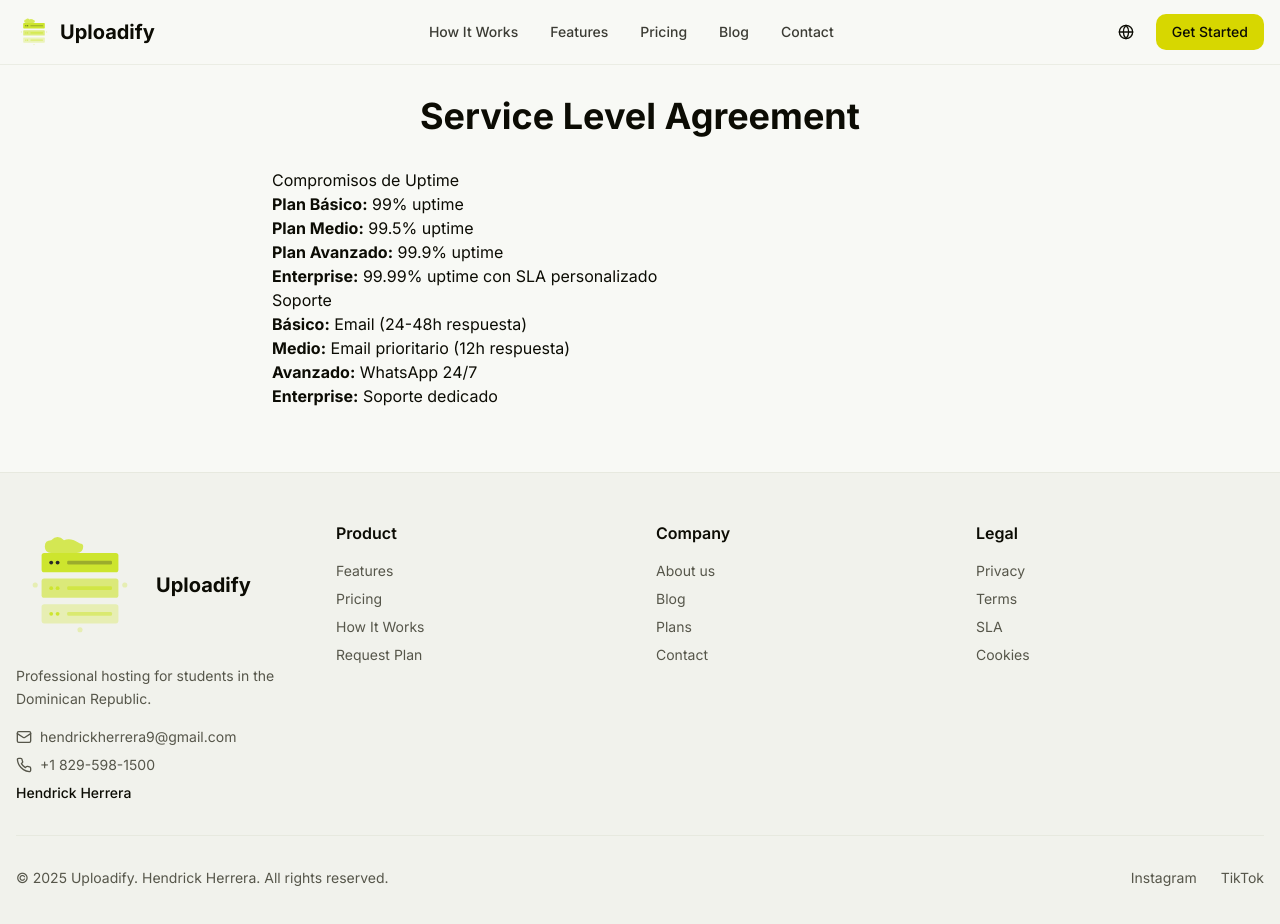
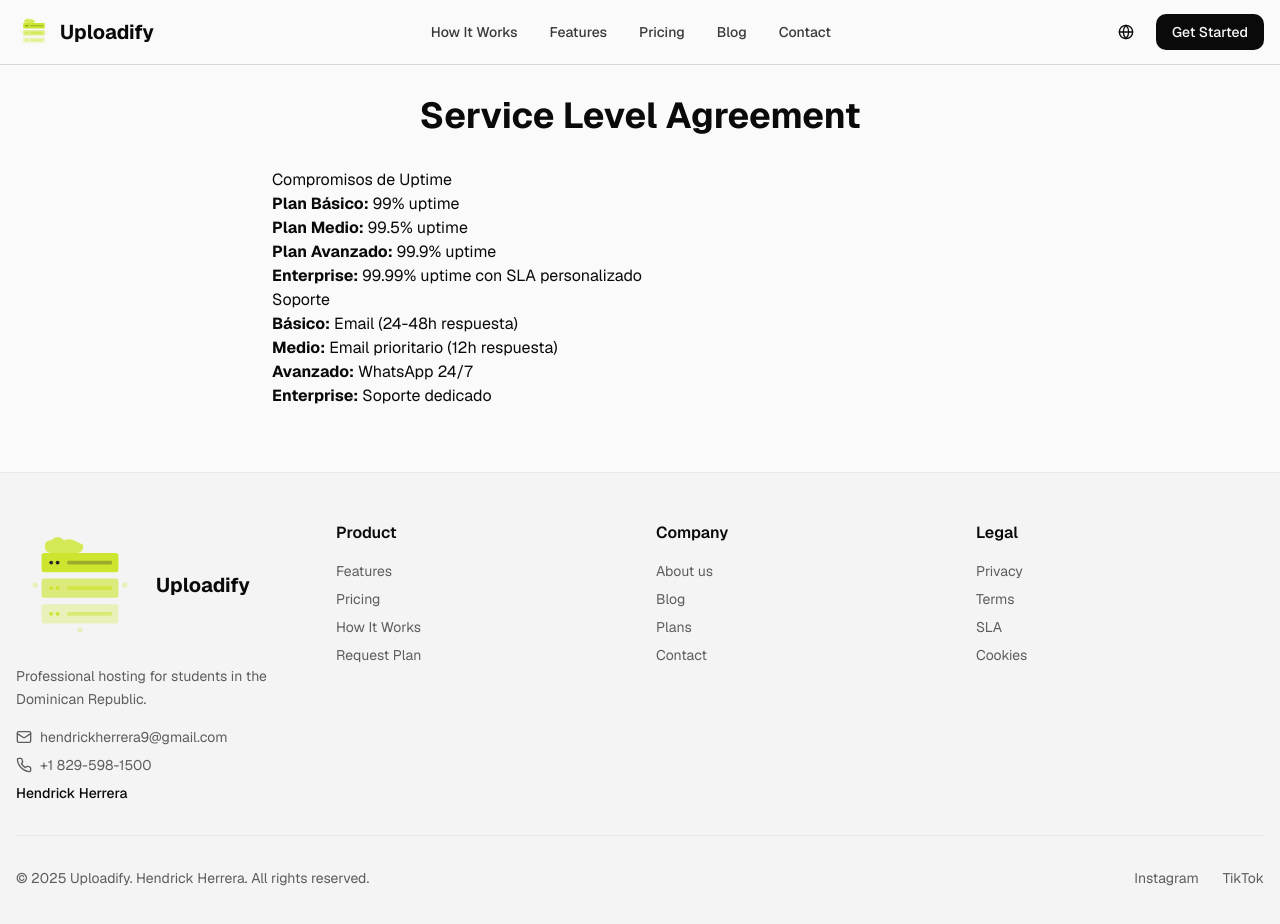
Before and after one commit to Xhand98/uploadify, a Next.js app: page /en/sla in a window 1280 px wide. Shown: the top 924 px of the page. Built offline with nearby package versions, Linux system fonts and the light colour scheme.

Commit message:
feat: switch font to Geist and update site title & description
Co-authored-by: Hendrick <78098509+Xhand98@users.noreply.github.com>

```diff
--- a/app/[lang]/layout.tsx
+++ b/app/[lang]/layout.tsx
@@ -1,21 +1,21 @@
 import type React from "react"
 import type { Metadata } from "next"
-import { Inter } from "next/font/google"
+import { Geist } from "next/font/google"
 import { Analytics } from "@vercel/analytics/next"
 import { SpeedInsights } from "@vercel/speed-insights/next"
 import "../globals.css"
 import { i18n, type Locale } from "@/lib/i18n/config"
 
-const inter = Inter({ subsets: ["latin"] })
+const geist = Geist({ subsets: ["latin"] })
 
 export async function generateStaticParams() {
   return i18n.locales.map((locale) => ({ lang: locale }))
 }
 
 export const metadata: Metadata = {
-  title: "Uploadify - Hosting Rápido y Confiable",
+  title: "Uploadify — Hosting simple para proyectos reales",
   description:
-    "Hosting profesional en República Dominicana con planes desde RD$ 299/mes. Velocidad, seguridad y soporte 24/7.",
+    "Despliega tu proyecto sin fricción. Hosting rápido, seguro y acompañado para estudiantes y equipos pequeños.",
   generator: "v0.app",
   icons: {
     icon: [
@@ -46,8 +46,8 @@ export default async function RootLayout({
   const { lang } = await params
 
   return (
-    <html lang={lang}>
-      <body className={`${inter.className} antialiased`}>
+    <html lang={lang} className="bg-background">
+      <body className={`${geist.className} antialiased`}>
         {children}
         <Analytics />
         <SpeedInsights />
--- a/app/[lang]/page.tsx
+++ b/app/[lang]/page.tsx
@@ -19,7 +19,6 @@ export default async function Home({
   return (
     <main className="min-h-screen">
       <Header lang={lang} dict={dict.nav} />
-      HELLOOOOO
       <Hero dict={dict.hero} lang={lang} />
       <Stats dict={dict.stats} />
       <Features dict={dict.features} />
--- a/app/globals.css
+++ b/app/globals.css
@@ -5,25 +5,25 @@
 
 /* Improved light mode with better contrast and darker backgrounds */
 :root {
-  --background: oklch(0.98 0.005 110);
-  --foreground: oklch(0.15 0.02 110);
+  --background: oklch(0.985 0 0);
+  --foreground: oklch(0.145 0 0);
   --card: oklch(1 0 0);
-  --card-foreground: oklch(0.15 0.02 110);
+  --card-foreground: oklch(0.145 0 0);
   --popover: oklch(1 0 0);
-  --popover-foreground: oklch(0.15 0.02 110);
-  --primary: oklch(0.85 0.2 110);
-  --primary-foreground: oklch(0.15 0.02 110);
-  --secondary: oklch(0.94 0.02 110);
-  --secondary-foreground: oklch(0.15 0.02 110);
-  --muted: oklch(0.94 0.01 110);
-  --muted-foreground: oklch(0.45 0.02 110);
-  --accent: oklch(0.8 0.18 110);
-  --accent-foreground: oklch(0.15 0.02 110);
-  --destructive: oklch(0.577 0.245 27.325);
-  --destructive-foreground: oklch(1 0 0);
-  --border: oklch(0.88 0.02 110);
-  --input: oklch(0.92 0.01 110);
-  --ring: oklch(0.85 0.2 110);
+  --popover-foreground: oklch(0.145 0 0);
+  --primary: oklch(0.145 0 0);
+  --primary-foreground: oklch(0.985 0 0);
+  --secondary: oklch(0.955 0 0);
+  --secondary-foreground: oklch(0.205 0 0);
+  --muted: oklch(0.955 0 0);
+  --muted-foreground: oklch(0.48 0 0);
+  --accent: oklch(0.92 0 0);
+  --accent-foreground: oklch(0.145 0 0);
+  --destructive: oklch(0.58 0.2 25);
+  --destructive-foreground: oklch(0.985 0 0);
+  --border: oklch(0.88 0 0);
+  --input: oklch(0.91 0 0);
+  --ring: oklch(0.45 0 0);
   --chart-1: oklch(0.646 0.222 41.116);
   --chart-2: oklch(0.6 0.118 184.704);
   --chart-3: oklch(0.398 0.07 227.392);
@@ -41,25 +41,25 @@
 }
 
 .dark {
-  --background: oklch(0.12 0.01 110);
-  --foreground: oklch(0.96 0.01 110);
-  --card: oklch(0.16 0.015 110);
-  --card-foreground: oklch(0.96 0.01 110);
-  --popover: oklch(0.16 0.015 110);
-  --popover-foreground: oklch(0.96 0.01 110);
-  --primary: oklch(0.85 0.2 110);
-  --primary-foreground: oklch(0.15 0.02 110);
-  --secondary: oklch(0.22 0.02 110);
-  --secondary-foreground: oklch(0.96 0.01 110);
-  --muted: oklch(0.22 0.01 110);
-  --muted-foreground: oklch(0.65 0.02 110);
-  --accent: oklch(0.7 0.18 110);
-  --accent-foreground: oklch(0.12 0.01 110);
-  --destructive: oklch(0.396 0.141 25.723);
-  --destructive-foreground: oklch(0.637 0.237 25.331);
-  --border: oklch(0.26 0.015 110);
-  --input: oklch(0.22 0.01 110);
-  --ring: oklch(0.85 0.2 110);
+  --background: oklch(0.145 0 0);
+  --foreground: oklch(0.985 0 0);
+  --card: oklch(0.19 0 0);
+  --card-foreground: oklch(0.985 0 0);
+  --popover: oklch(0.19 0 0);
+  --popover-foreground: oklch(0.985 0 0);
+  --primary: oklch(0.985 0 0);
+  --primary-foreground: oklch(0.145 0 0);
+  --secondary: oklch(0.24 0 0);
+  --secondary-foreground: oklch(0.985 0 0);
+  --muted: oklch(0.24 0 0);
+  --muted-foreground: oklch(0.68 0 0);
+  --accent: oklch(0.3 0 0);
+  --accent-foreground: oklch(0.985 0 0);
+  --destructive: oklch(0.65 0.18 25);
+  --destructive-foreground: oklch(0.985 0 0);
+  --border: oklch(0.3 0 0);
+  --input: oklch(0.3 0 0);
+  --ring: oklch(0.75 0 0);
   --chart-1: oklch(0.488 0.243 264.376);
   --chart-2: oklch(0.696 0.17 162.48);
   --chart-3: oklch(0.769 0.188 70.08);
--- a/components/cta.tsx
+++ b/components/cta.tsx
@@ -21,10 +21,8 @@ export function CTA({ dict, lang }: CTAProps) {
     <section className="py-24 px-4">
       <div className="container mx-auto">
         <FadeContent blur duration={800}>
-          <div className="relative overflow-hidden rounded-2xl bg-primary p-12 md:p-16">
-            <div className="absolute inset-0 bg-gradient-to-br from-primary via-primary to-accent opacity-90"></div>
-
-            <div className="relative z-10 max-w-3xl mx-auto text-center">
+          <div className="relative overflow-hidden rounded-xl bg-primary p-10 md:p-16">
+            <div className="relative max-w-3xl mx-auto text-center">
               <h2 className="text-4xl md:text-5xl font-bold text-primary-foreground mb-6 text-balance">
                 <SplitText
                   text={dict.title}
--- a/components/header.tsx
+++ b/components/header.tsx
@@ -18,7 +18,7 @@ interface HeaderProps {
 
 export function Header({ lang, dict }: HeaderProps) {
   return (
-    <header className="fixed top-0 left-0 right-0 z-50 border-b border-border/40 bg-background/80 backdrop-blur-lg">
+    <header className="fixed top-0 left-0 right-0 z-50 border-b border-border bg-background/95 backdrop-blur-sm">
       <div className="container mx-auto px-4">
         <div className="flex h-16 items-center justify-between">
           <Link href={`/${lang}`} className="flex items-center gap-2">
--- a/components/pricing.tsx
+++ b/components/pricing.tsx
@@ -86,7 +86,7 @@ export function Pricing({ dict, lang }: PricingProps) {
   ]
 
   return (
-    <section id="pricing" className="py-24 px-4 bg-secondary/30">
+    <section id="pricing" className="border-y border-border py-24 px-4 bg-secondary/40">
       <div className="container mx-auto">
         <div className="text-center mb-16">
           <h2 className="text-4xl md:text-5xl font-bold mb-4 text-balance">
--- a/components/stats.tsx
+++ b/components/stats.tsx
@@ -42,7 +42,7 @@ export function Stats({ dict }: StatsProps) {
   ]
 
   return (
-    <section className="py-20 px-4 bg-secondary/30">
+    <section className="border-y border-border py-16 px-4 bg-secondary/40">
       <div className="container mx-auto">
         <div className="grid grid-cols-2 md:grid-cols-4 gap-8">
           {stats.map((stat, index) => (
```
Also changed, not shown: components/hero.tsx (+22 -26 lines).
